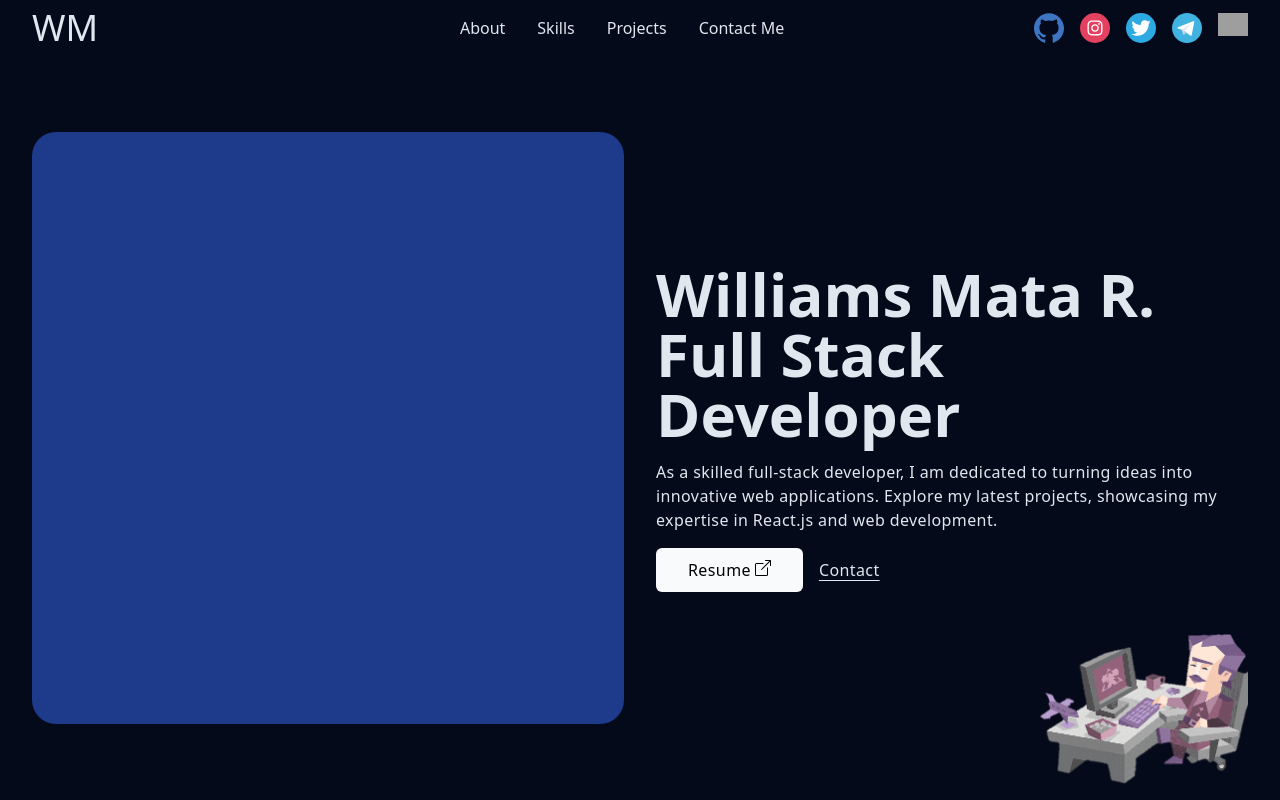
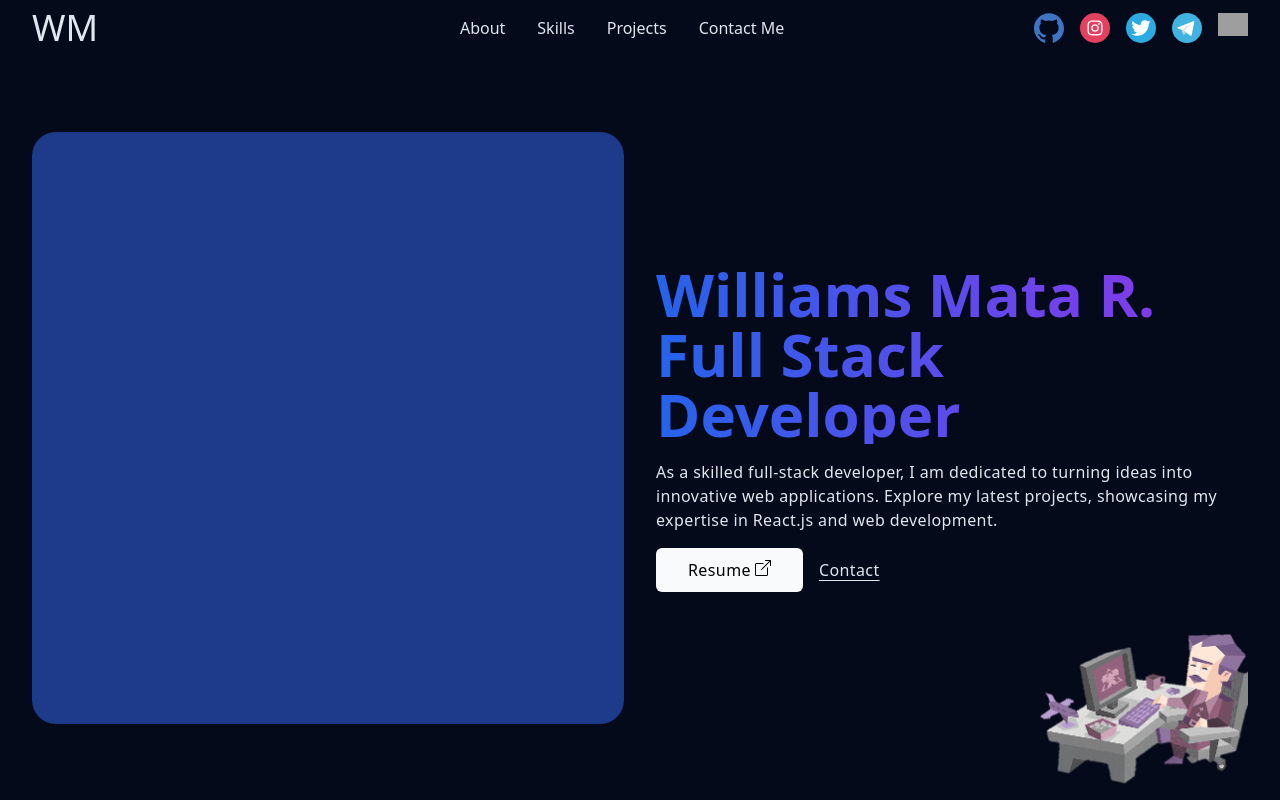
Before and after one commit to WilliamsMata/my-portfolio, a Next.js app: page / in a window 1280 px wide. Built offline with nearby package versions, Linux system fonts and the light colour scheme; grey boxes are pictures that could not be loaded.

Commit message:
gradient to text

```diff
--- a/src/pages/index.tsx
+++ b/src/pages/index.tsx
@@ -13,7 +13,7 @@ const Home: NextPage = () => {
         <div className="aspect-square w-full rounded-3xl bg-blue-900 sm:hidden md:block md:w-6/12"></div>
 
         <div className="flex flex-col justify-center gap-4 text-center md:w-6/12 md:text-start">
-          <h1 className="text-4xl font-semibold sm:text-7xl md:text-5xl lg:text-6xl">
+          <h1 className="bg-gradient-to-r from-blue-600 to-purple-600 bg-clip-text text-4xl font-semibold text-transparent sm:text-7xl md:text-5xl lg:text-6xl">
             Williams Mata R.
             <br />
             Full Stack Developer
```
